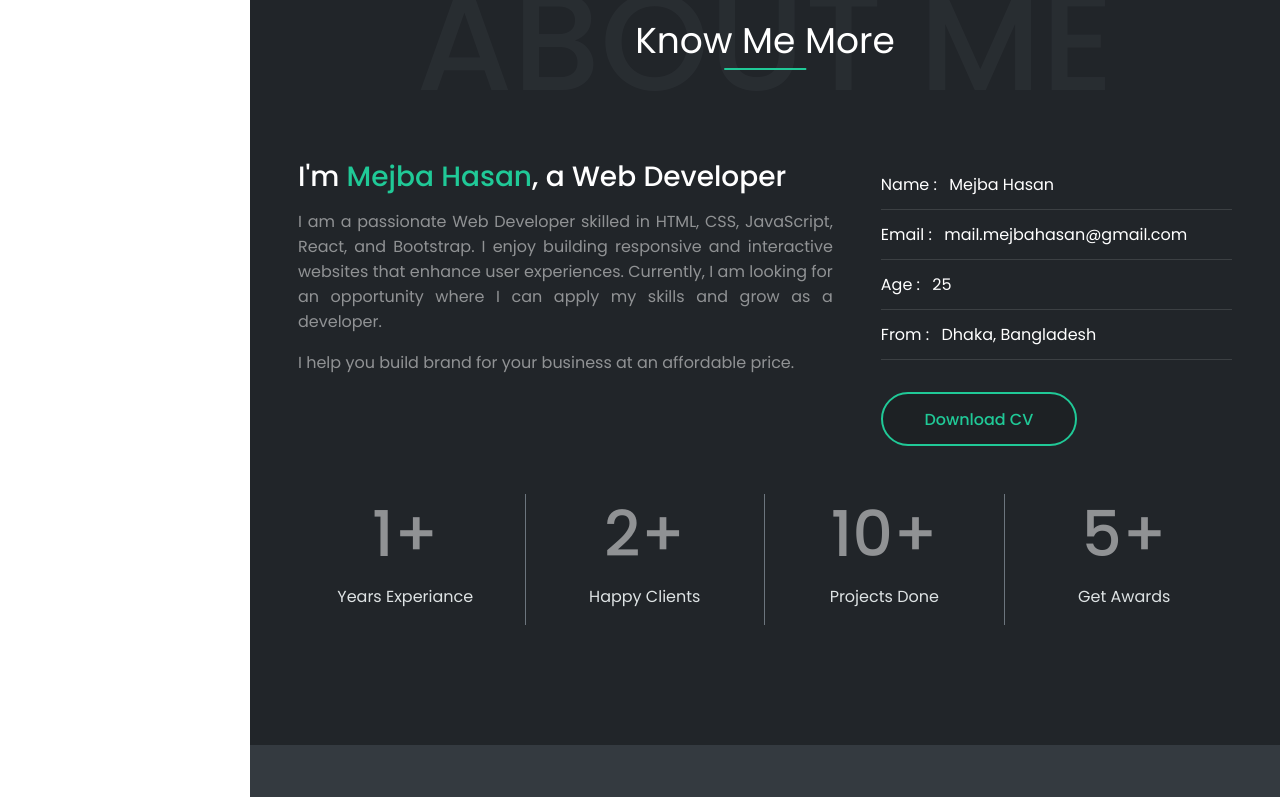
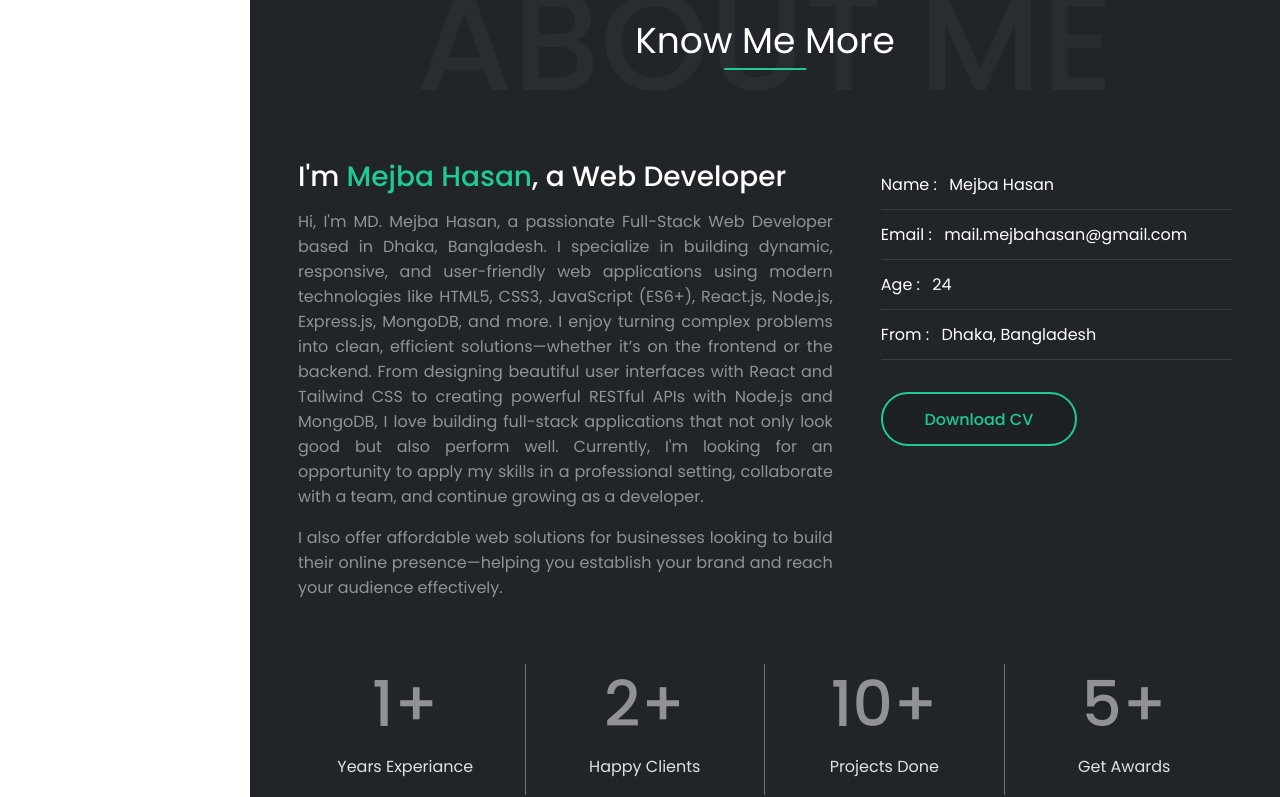
Before and after one commit to codermejba/Mejba-Hasan-Portfolio, a React (Vite) app: page / in a window 1280 px wide. Shown: the part 899-1696 px from the top of the page. Built offline with nearby package versions, Linux system fonts and the light colour scheme.

Commit message:
Update AboutMe.jsx

```diff
--- a/src/components/body/AboutMe.jsx
+++ b/src/components/body/AboutMe.jsx
@@ -43,14 +43,24 @@ const AboutMe = () => {
               Developer
             </h2>
             <p className="text-white-50 ">
-              I am a passionate Web Developer skilled in HTML, CSS,
-              JavaScript, React, and Bootstrap. I enjoy building responsive and
-              interactive websites that enhance user experiences. Currently, I
-              am looking for an opportunity where I can apply my skills and grow
-              as a developer.
+              Hi, I'm MD. Mejba Hasan, a passionate Full-Stack Web Developer
+              based in Dhaka, Bangladesh. I specialize in building dynamic,
+              responsive, and user-friendly web applications using modern
+              technologies like HTML5, CSS3, JavaScript (ES6+), React.js,
+              Node.js, Express.js, MongoDB, and more. I enjoy turning complex
+              problems into clean, efficient solutions—whether it’s on the
+              frontend or the backend. From designing beautiful user interfaces
+              with React and Tailwind CSS to creating powerful RESTful APIs with
+              Node.js and MongoDB, I love building full-stack applications that
+              not only look good but also perform well. Currently, I'm looking
+              for an opportunity to apply my skills in a professional setting,
+              collaborate with a team, and continue growing as a developer.
             </p>
             <p className="text-white-50">
-            I help you build brand for your business at an affordable price.
+              I
+              also offer affordable web solutions for businesses looking to
+              build their online presence—helping you establish your brand and
+              reach your audience effectively.
             </p>
           </div>
           <div className="contentRight col-lg-6 col-xl-5">
@@ -60,20 +70,22 @@ const AboutMe = () => {
                   <span className="fw-600 me-2">Name : </span>Mejba Hasan
                 </li>
                 <li>
-                  <span className="fw-600 me-2">Email : </span>mail.mejbahasan@gmail.com
+                  <span className="fw-600 me-2">Email : </span>
+                  mail.mejbahasan@gmail.com
                 </li>
                 <li>
-                  <span className="fw-600 me-2">Age : </span>25
+                  <span className="fw-600 me-2">Age : </span>24
                 </li>
                 <li>
-                  <span className="fw-600 me-2">From : </span>Dhaka,
-                  Bangladesh
+                  <span className="fw-600 me-2">From : </span>Dhaka, Bangladesh
                 </li>
               </ul>
-         <a href="./cv/MD-MEJBA-HASAN-CV.pdf" download="MD. MEJBA HASAN - CV.pdf">
-              <Button className="mt-3">Download CV</Button>
-
-</a>
+              <a
+                href="./cv/MD-MEJBA-HASAN-CV.pdf"
+                download="MD. MEJBA HASAN - CV.pdf"
+              >
+                <Button className="mt-3">Download CV</Button>
+              </a>
             </div>
           </div>
         </div>
```
